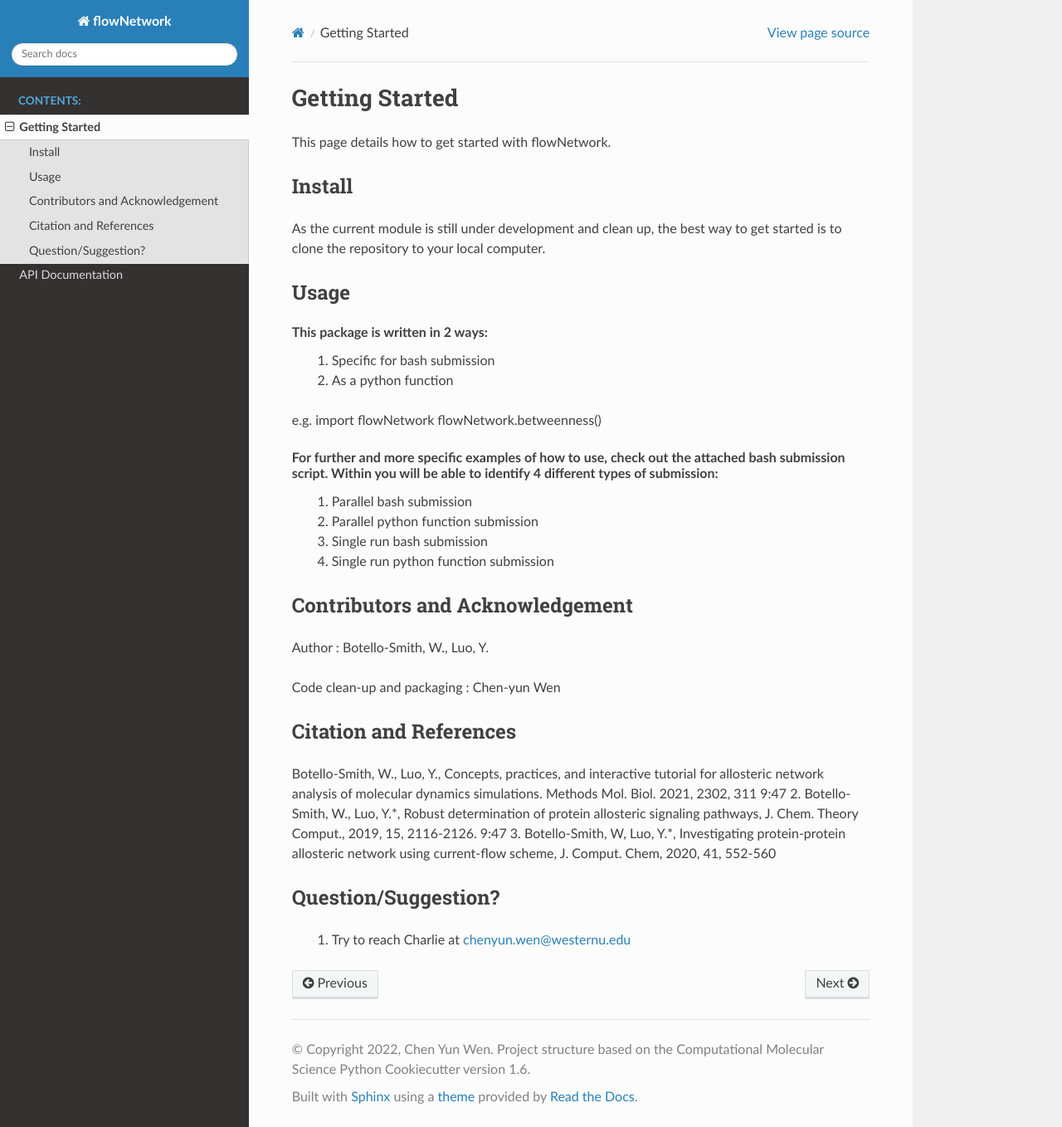
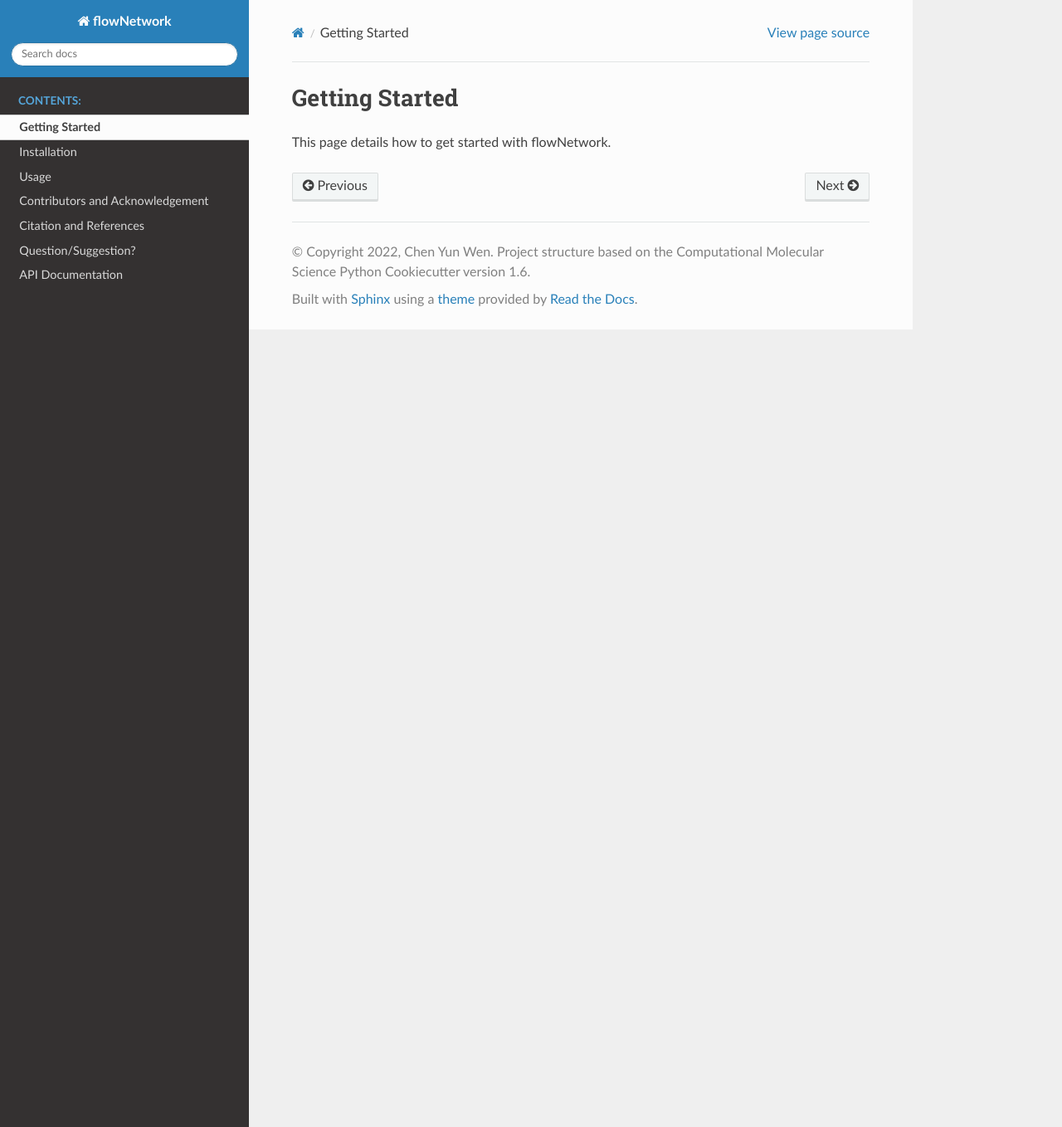
Before and after one commit to charliewen95/current-flow-allostery, a Sphinx documentation site: the page built from docs/getting_started.rst, in a window 1280 px wide and 1358 px high. Shown: the whole window at 83% size. Built offline with Sphinx 7.4.7 and the Read the Docs theme 2.0.0, drawn with Linux system fonts in a browser that asks for light colours; the version number could not be read and is left out.

Commit message:
more documentation files

```diff
--- a/docs/api.rst
+++ b/docs/api.rst
@@ -7,4 +7,3 @@ API Documentation
    flowNetwork.betweenness
    flowNetwork.functions.correlation_data_utilities
    flowNetwork.functions.betweenness_calc
-   flowNetwork.functions.database_mod
--- /dev/null
+++ b/docs/contributors_and_acknowledgement.rst
@@ -0,0 +1,5 @@
+Contributors and Acknowledgement
+================================
+Author : Botello-Smith, W., Luo, Y.
+
+Code clean-up and packaging : Chen-yun Wen
--- a/docs/getting_started.rst
+++ b/docs/getting_started.rst
@@ -2,42 +2,3 @@ Getting Started
 ===============
 
 This page details how to get started with flowNetwork.
-
-Install
--------
-As the current module is still under development and clean up, the best way to get started is to clone the repository to your local computer.
-
-
-Usage
------
-This package is written in 2 ways:
-   1. Specific for bash submission
-   2. As a python function
-
-e.g.
-import flowNetwork
-flowNetwork.betweenness()
-
-For further and more specific examples of how to use, check out the attached bash submission script. Within you will be able to identify 4 different types of submission:
-   1. Parallel bash submission
-   2. Parallel python function submission
-   3. Single run bash submission
-   4. Single run python function submission
-
-Contributors and Acknowledgement
---------------------------------
-Author : Botello-Smith, W., Luo, Y.
-
-Code clean-up and packaging : Chen-yun Wen
-
-Citation and References
------------------------
-Botello-Smith, W., Luo, Y., Concepts, practices, and interactive tutorial for allosteric network analysis of molecular dynamics simulations. Methods Mol. Biol. 2021, 2302, 311
-9:47
-2. Botello-Smith, W., Luo, Y.*, Robust determination of protein allosteric signaling pathways, J. Chem. Theory Comput., 2019, 15, 2116-2126.
-9:47
-3. Botello-Smith, W, Luo, Y.*, Investigating protein-protein allosteric network using current-flow scheme, J. Comput. Chem, 2020, 41, 552-560
-
-Question/Suggestion?
---------------------
-   1. Try to reach Charlie at chenyun.wen@westernu.edu
--- a/docs/index.rst
+++ b/docs/index.rst
@@ -11,6 +11,11 @@ Welcome to flowNetwork's documentation!
    :caption: Contents:
 
    getting_started
+   installation
+   usage
+   contributors_and_acknowledgement
+   citation_and_references
+   question
    api
 
 
--- /dev/null
+++ b/docs/installation.rst
@@ -0,0 +1,3 @@
+Installation
+============
+As the current module is still under development and clean up, the best way to get started is to clone the repository to your local computer.
--- /dev/null
+++ b/docs/question.rst
@@ -0,0 +1,3 @@
+Question/Suggestion?
+--------------------
+   1. Try to reach Charlie at chenyun.wen@westernu.edu
```
Also changed, not shown: docs/citation_and_references.rst (added, +7 -0 lines), docs/usage.rst (added, +15 -0 lines).
